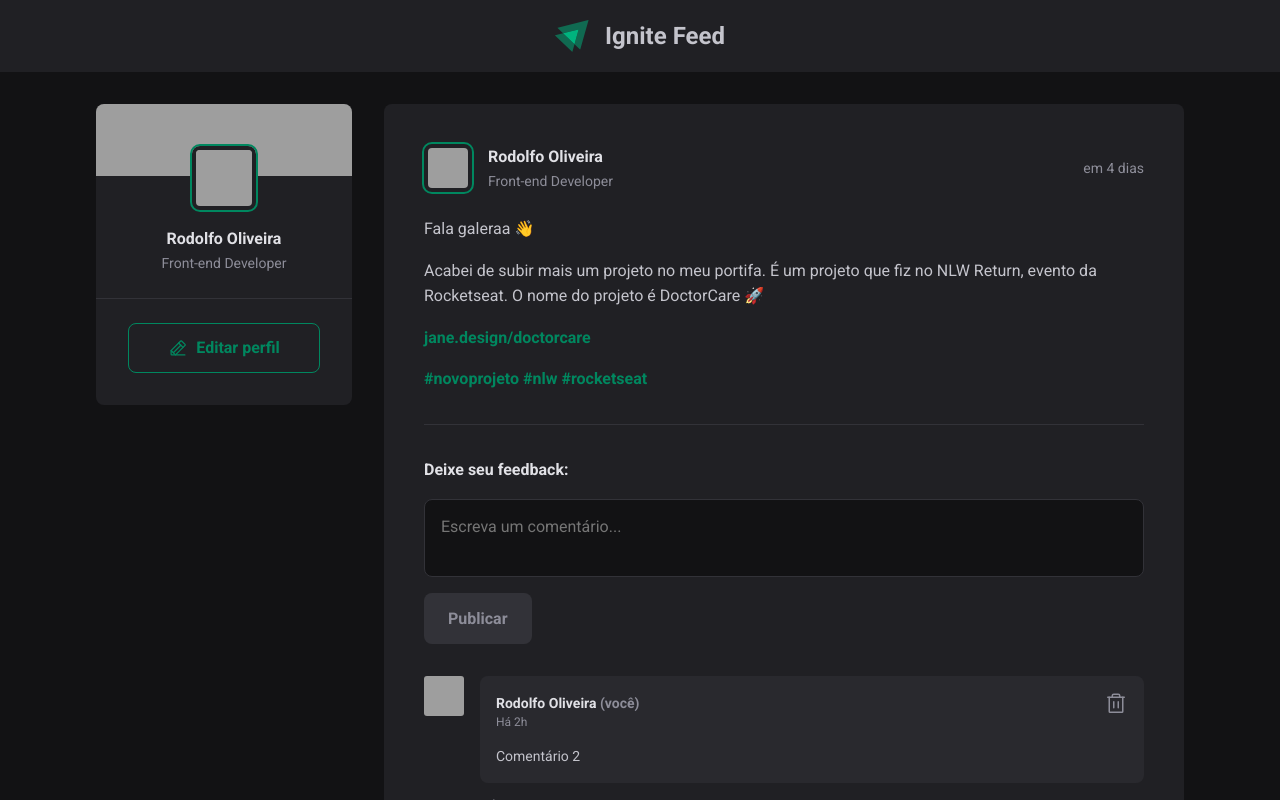
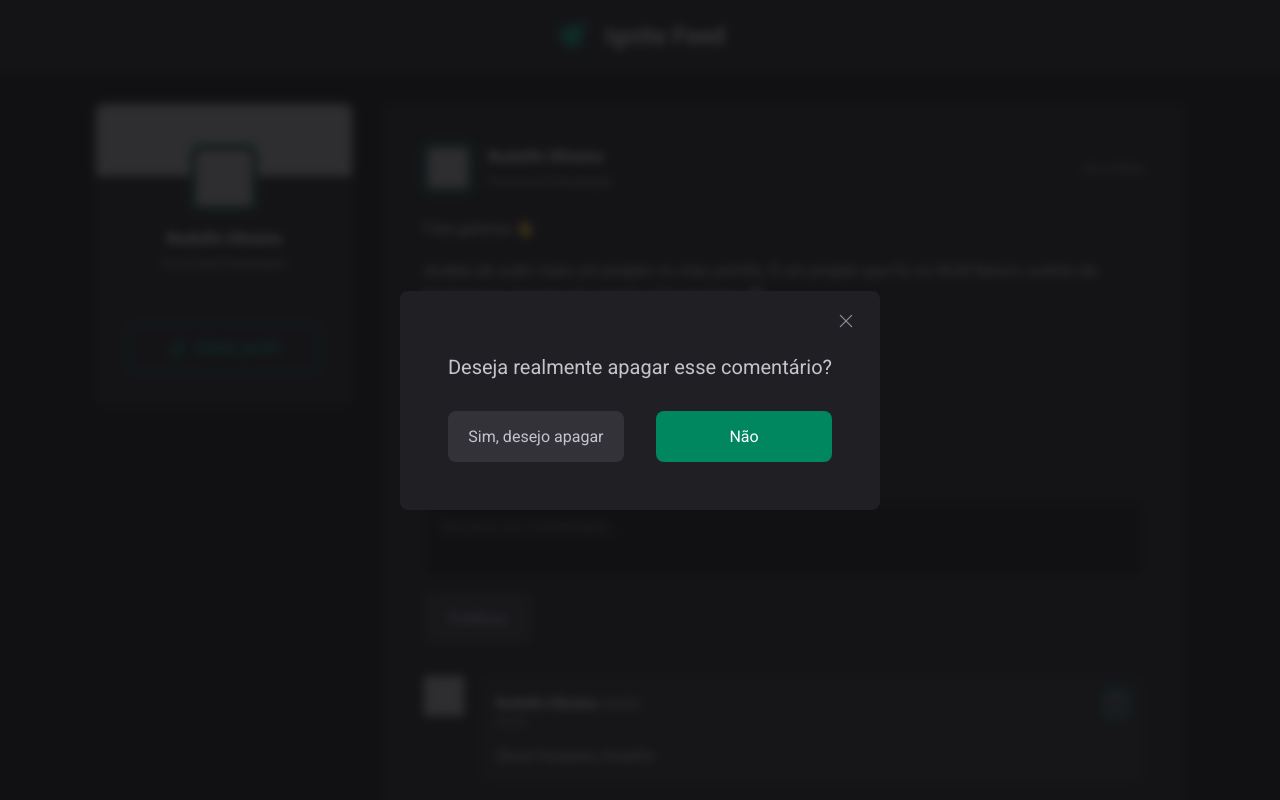
Before and after one commit to rodolfooliveiram/ignite-feed, a React (Vite) app: page / in a window 1280 px wide. Both pictures are taken after a click on the button 1116 px from the left and 704 px from the top of the page. Shown: the top 800 px of the page. Built offline with nearby package versions, Linux system fonts and the light colour scheme; grey boxes are pictures that could not be loaded.

Commit message:
Adding a modal for comment deletion confirmation

```diff
--- a/src/components/Comment.jsx
+++ b/src/components/Comment.jsx
@@ -1,11 +1,35 @@
 /* eslint-disable react/prop-types */
+import { useState } from 'react';
+import { createPortal } from 'react-dom';
 import { Avatar } from './Avatar';
 import styles from './Comment.module.css';
 import { Trash, HandsClapping } from 'phosphor-react';
+import { DeleteCommentModal } from './DeleteCommentModal';
 
 export function Comment({ content, onDeleteComment }) {
-  function handleDeleteComment() {
-    onDeleteComment(content);
+  const [applauseCount, setApplauseCount] = useState(0);
+  const [showDeleteModal, setShowDeleteModal] = useState(false);
+
+  function handleOpenDeleteCommentModal() {
+    setShowDeleteModal(true);
+    document.body.style.overflow = 'hidden';
+  }
+
+  function confirmOrCancelDeleteComment(response) {
+    if (response) {
+      onDeleteComment(content);
+      setShowDeleteModal(false);
+      document.body.style.overflow = 'unset';
+    } else {
+      setShowDeleteModal(false);
+      document.body.style.overflow = 'unset';
+    }
+  }
+
+  function handleApplauseCount() {
+    setApplauseCount((applauseState) => {
+      return applauseState + 1;
+    });
   }
 
   return (
@@ -28,18 +52,28 @@ export function Comment({ content, onDeleteComment }) {
               </time>
             </div>
 
-            <button onClick={handleDeleteComment} title='Apagar comentário'>
+            <button
+              onClick={() => handleOpenDeleteCommentModal()}
+              title='Apagar comentário'
+            >
               <Trash size={24} />
             </button>
+            {showDeleteModal &&
+              createPortal(
+                <DeleteCommentModal
+                  onDeleteComment={(res) => confirmOrCancelDeleteComment(res)}
+                />,
+                document.body
+              )}
           </header>
 
           <p>{content}</p>
         </div>
 
         <footer>
-          <button>
+          <button onClick={handleApplauseCount}>
             <HandsClapping size={20} />
-            <span>3</span> aplausos
+            <span>{applauseCount}</span> aplauso(s)
           </button>
         </footer>
       </div>
--- /dev/null
+++ b/src/components/DeleteCommentModal.jsx
@@ -0,0 +1,34 @@
+/* eslint-disable react/prop-types */
+import { X } from 'phosphor-react';
+import styles from './DeleteCommentModal.module.css';
+
+export function DeleteCommentModal({ onDeleteComment }) {
+  return (
+    <div className={styles.modalContainer}>
+      <div className={styles.modal}>
+        <p>Deseja realmente apagar esse comentário?</p>
+        <button
+          className={styles.closeModalButton}
+          onClick={() => onDeleteComment(false)}
+          title='Fechar'
+        >
+          <X size={20} />
+        </button>
+        <div>
+          <button
+            className={styles.yesDeleteButton}
+            onClick={() => onDeleteComment(true)}
+          >
+            Sim, desejo apagar
+          </button>
+          <button
+            className={styles.noDeleteButton}
+            onClick={() => onDeleteComment(false)}
+          >
+            Não
+          </button>
+        </div>
+      </div>
+    </div>
+  );
+}
--- /dev/null
+++ b/src/components/DeleteCommentModal.module.css
@@ -0,0 +1,68 @@
+.modalContainer {
+  display: flex;
+  flex-direction: column;
+  justify-content: center;
+  top: 0;
+  background-color: rgba(18, 18, 20, 0.8);
+  backdrop-filter: blur(5px);
+  padding: 1rem 1.5rem;
+  width: 100%;
+  position: fixed;
+  height: 100vh;
+  align-items: center;
+}
+
+.modal {
+  background-color: var(--gray-800);
+  padding: 4rem 3rem 3rem;
+  border-radius: 8px;
+  font-size: 1.25rem;
+  position: relative;
+  text-align: center;
+}
+
+.modal > div {
+  display: flex;
+  gap: 2rem;
+  margin-top: 2rem;
+}
+
+.modal > div > button {
+  width: 100%;
+  padding: 1rem;
+  border-radius: 8px;
+  background-color: var(--gray-600);
+  border: none;
+  color: var(--green-400);
+  transition: all 0.1s;
+}
+
+.modal .noDeleteButton {
+  background-color: var(--green-500);
+  color: var(--white);
+}
+
+.modal .noDeleteButton:hover {
+  background-color: var(--green-300);
+}
+
+.modal .yesDeleteButton:hover {
+  background-color: var(--red-300);
+  color: var(--white);
+}
+
+.closeModalButton {
+  position: absolute;
+  top: 1.25rem;
+  right: 1.5rem;
+  cursor: pointer;
+  background-color: transparent;
+  border: none;
+  border-radius: 2px;
+  line-height: 0;
+  color: var(--gray-400);
+}
+
+.closeModalButton:hover {
+  color: var(--white);
+}
```
